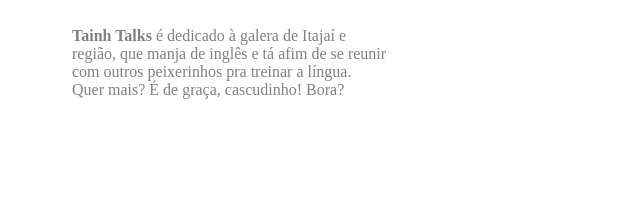
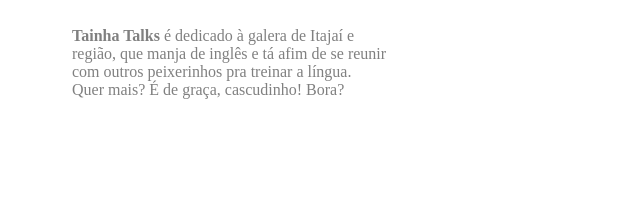
Before and after one commit to rafaelmarvila/design-interface, a plain HTML site: page index.html in a window 1280 px wide. Shown: the part 290-487 px from the top of the page, 596-1236 px from the left. Drawn offline with Linux system fonts and the light colour scheme.

Commit message:
Update index.html

```diff
--- a/index.html
+++ b/index.html
@@ -119,7 +119,7 @@
      <p>
           <strong>  <a
             onMouseOver="this.style.color='#cc3300'"
-            onMouseOut="this.style.color='#888'">Tainh Talks</a>  </strong>
+            onMouseOut="this.style.color='#888'">Tainha Talks</a>  </strong>
         é dedicado à galera de Itajaí e <br> região, que manja de inglês e tá afim de se reunir </br> com outros peixerinhos pra treinar a língua. <br>Quer mais? É de graça, cascudinho! Bora? </br>  </p>
 
 
```
